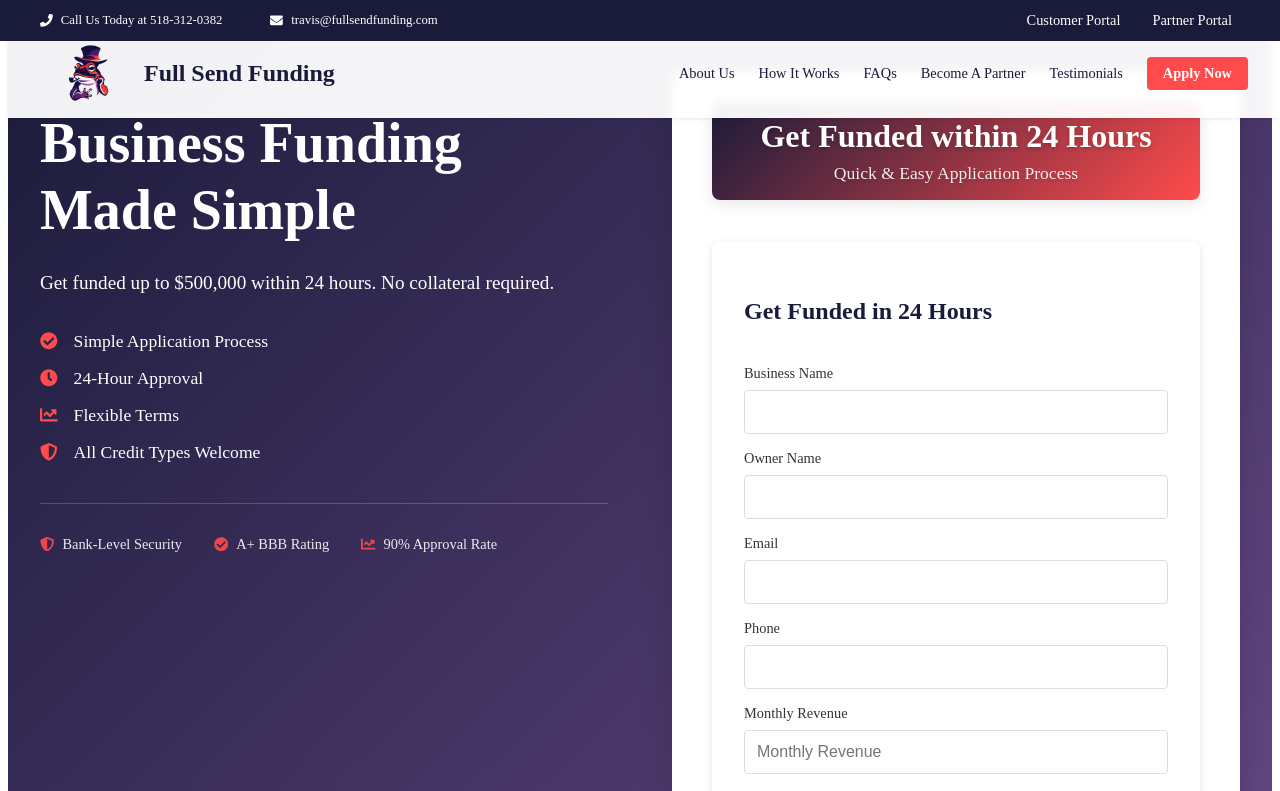
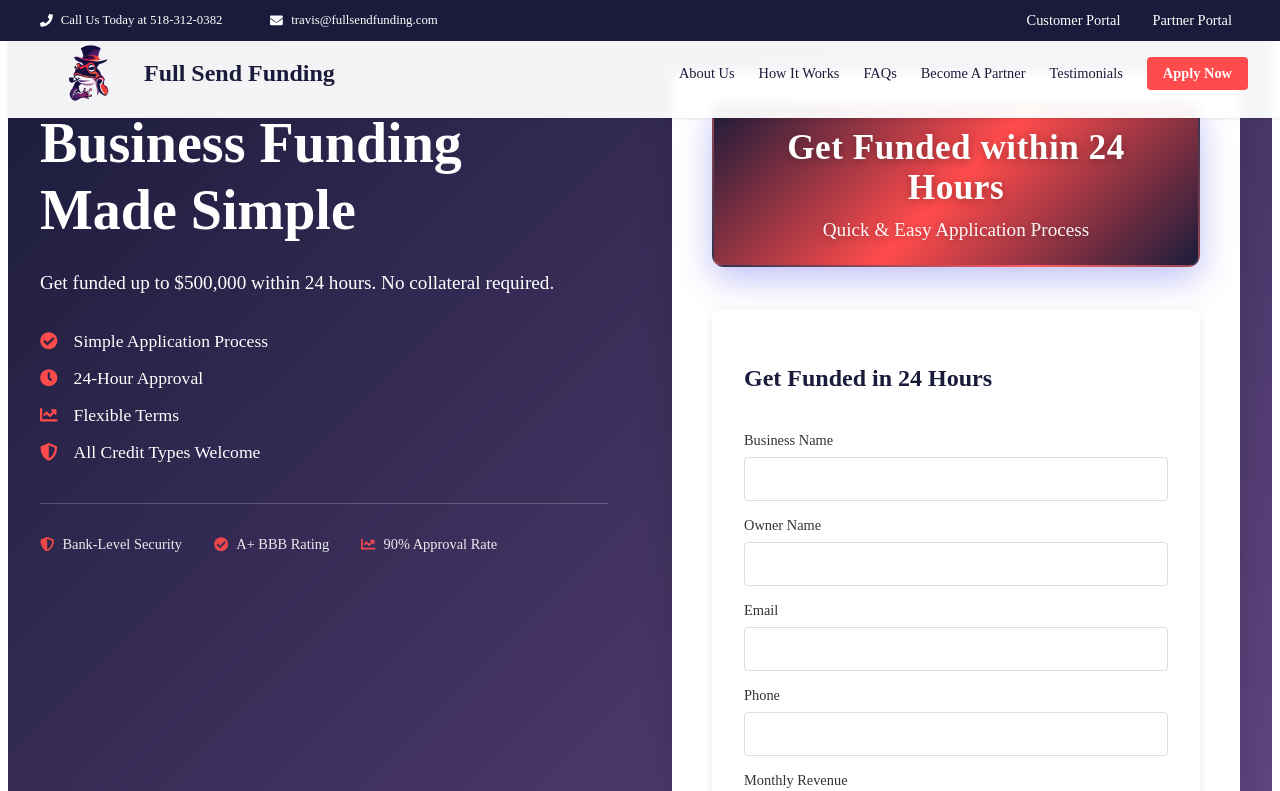
Before and after one commit to TravisYule/fullsendfunding, a React (Create React App) app: page / in a window 1280 px wide. Shown: the top 791 px of the page. Built offline with nearby package versions, Linux system fonts and the light colour scheme; no server answers.

Commit message:
Enhance funding highlight styling with gradient and pulse animation

```diff
--- a/src/components/Hero/Hero.jsx
+++ b/src/components/Hero/Hero.jsx
@@ -144,28 +144,48 @@ const TrustItem = styled.div`
 `;
 
 const FundingHighlight = styled.div`
-  background: linear-gradient(135deg, ${props => props.theme.colors.primary}, ${props => props.theme.colors.secondary});
-  padding: 1rem 2rem;
-  border-radius: 8px;
+  background: linear-gradient(135deg,
+    ${props => props.theme.colors.primary} 0%,
+    ${props => props.theme.colors.secondary} 50%,
+    ${props => props.theme.colors.primary} 100%
+  );
+  padding: 1.5rem 2.5rem;
+  border-radius: 12px;
   margin-bottom: 2rem;
-  box-shadow: 0 4px 15px rgba(0,0,0,0.1);
+  box-shadow: 0 8px 25px rgba(89, 86, 233, 0.25);
   transform: translateY(-10px);
+  border: 2px solid rgba(255, 255, 255, 0.1);
+  animation: pulse 2s infinite;
+
+  @keyframes pulse {
+    0% {
+      box-shadow: 0 8px 25px rgba(89, 86, 233, 0.25);
+    }
+    50% {
+      box-shadow: 0 12px 35px rgba(89, 86, 233, 0.4);
+    }
+    100% {
+      box-shadow: 0 8px 25px rgba(89, 86, 233, 0.25);
+    }
+  }
 `;
 
 const HighlightText = styled.h2`
   color: white;
-  font-size: 2rem;
+  font-size: 2.2rem;
   margin: 0;
   text-align: center;
-  font-weight: 700;
-  text-shadow: 0 2px 4px rgba(0,0,0,0.2);
+  font-weight: 800;
+  text-shadow: 0 2px 8px rgba(0,0,0,0.3);
+  letter-spacing: 0.5px;
 
   span {
     display: block;
-    font-size: 1.1rem;
-    opacity: 0.9;
-    margin-top: 0.5rem;
-    font-weight: 400;
+    font-size: 1.2rem;
+    opacity: 0.95;
+    margin-top: 0.7rem;
+    font-weight: 500;
+    letter-spacing: normal;
   }
 `;
 
```
